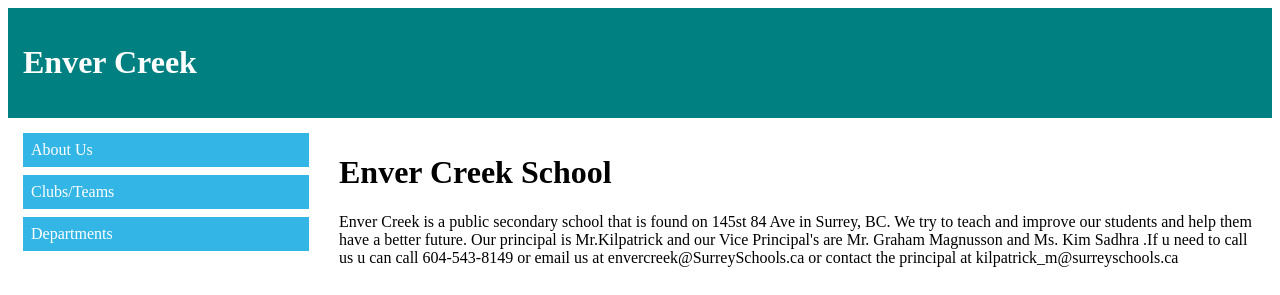
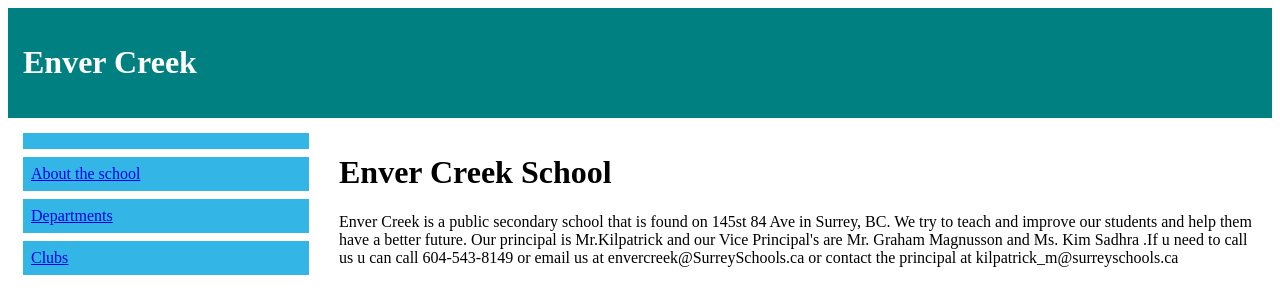
Before and after one commit to Jaibir10/Jaibir10.github.io, a plain HTML site: page main.html in a window 1280 px wide. Shown: the top 295 px of the page. Drawn offline with Linux system fonts and the light colour scheme.

Commit message:
Update main.html

```diff
--- a/main.html
+++ b/main.html
@@ -62,9 +62,9 @@
     <div class="clearfix">
       <div class="column menu">
         <ul>
-          <li>About Us</li>
-          <li>Clubs/Teams</li>
-          <li>Departments</li>
+          <li><li><a href="https://jaibir10.github.io/main.html">About the school</a></li>
+        <li><a href="https://https://jaibir10.github.io/departments.html">Departments</a></li>
+       <li><a href="https://https://jaibir10.github.io/clubs.html">Clubs</a></li>
         </ul>
       </div>
 
```
